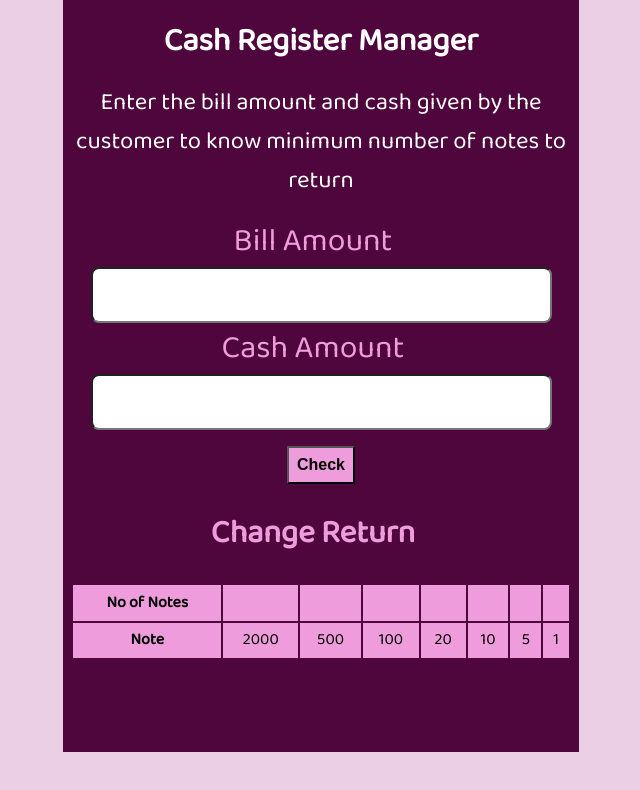
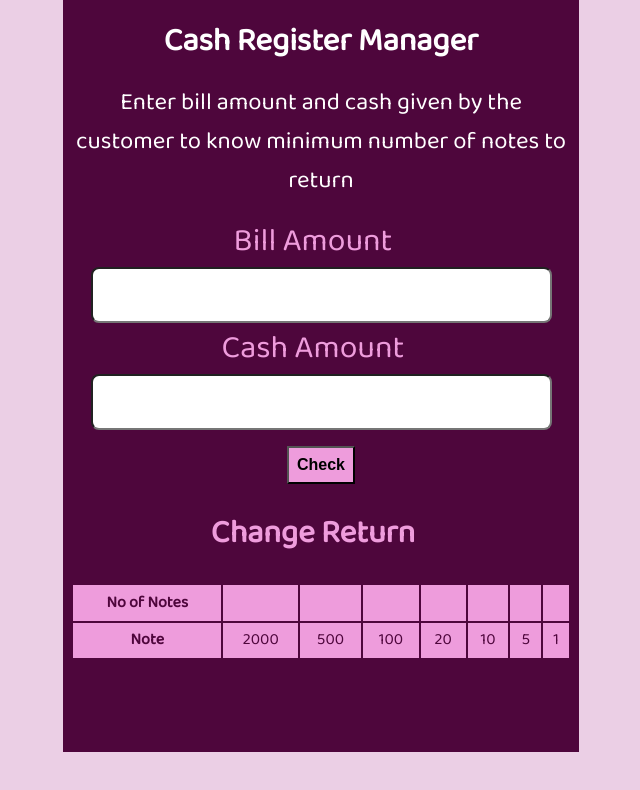
Before and after one commit to HardikN19/cash-register, a plain HTML site: page index.html in a window 1280 px wide. Shown: the whole page, without its empty margins (319-959 px from the left). Drawn offline with Linux system fonts and the light colour scheme.

```diff
--- a/index.html
+++ b/index.html
@@ -14,7 +14,7 @@
 
     <div class="main">
         <h1>Cash Register Manager</h1>
-        <p>Enter the bill amount and cash given by the customer to know minimum number of notes to return</p>
+        <p>Enter bill amount and cash given by the customer to know minimum number of notes to return</p>
         <div >
             <label for="bill">Bill Amount</label>
             <input type="number" class="bill-amount">
@@ -27,7 +27,7 @@
         </div>
 
         <div>
-            <h2 class="label">Change Return</h2>
+            <h3 class="label">Change Return</h3>
         </div>
 
         <div class="error-message"></div>
--- a/style.css
+++ b/style.css
@@ -65,7 +65,7 @@
 
 .error-message table,th,td{
     padding:0.3rem;
-    color: var(--dark-green);
+    color: var(--dark-pink);
     background-color: var(--faint-pink);
     border: 2px solid var(--dark-pink);
 }
```
